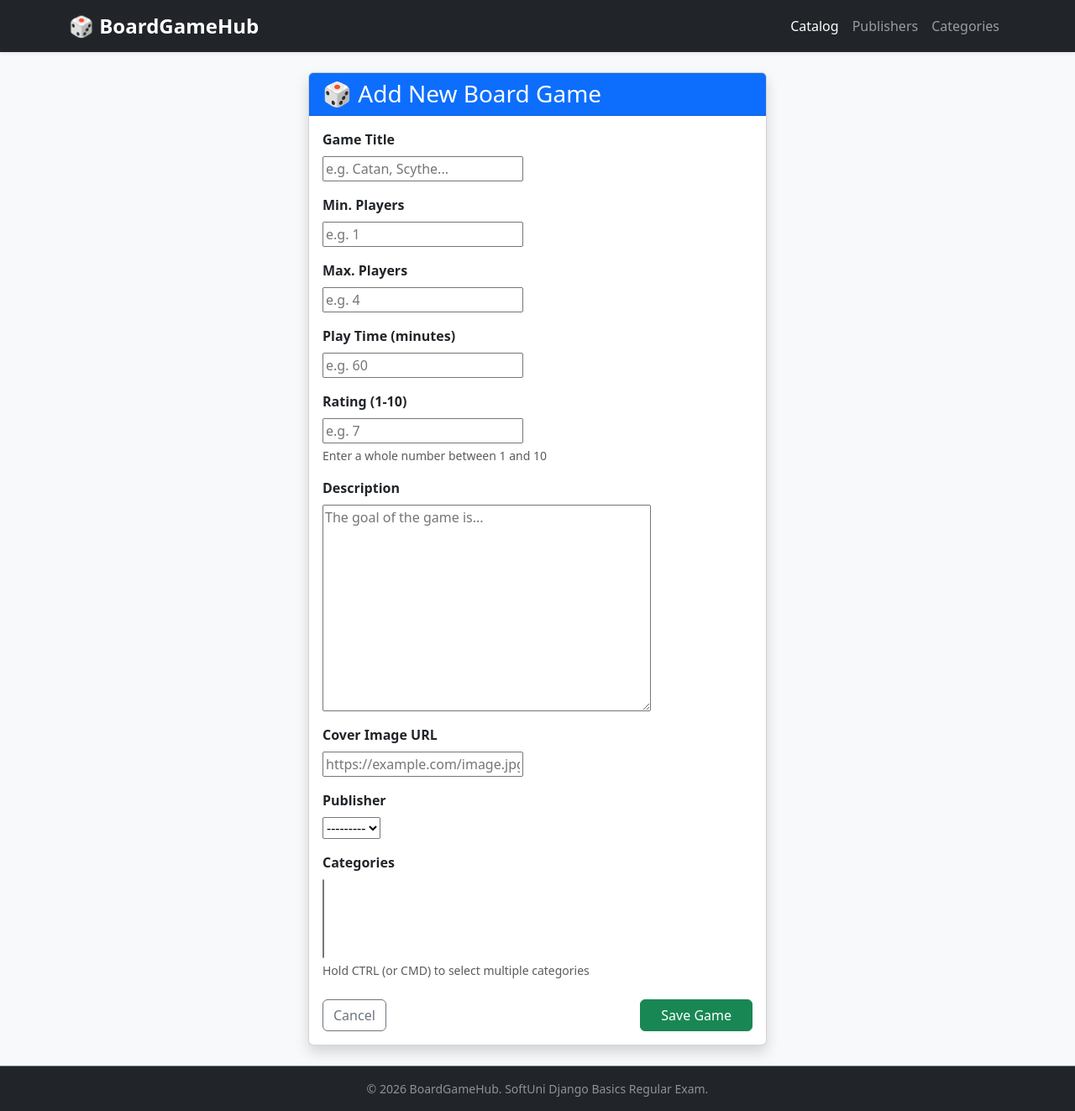
After one commit to AleksandarKrachmarov/boardgames-hub, a Django app: page /create/ in a window 1280 px wide. The commit adds this page. Shown: the whole page at 84% size. Run offline with Django 5.2, Linux system fonts and the light colour scheme; data that the repository does not hold is empty.

Commit message:
Implement full CRUD operations for BoardGame model

```diff
--- /dev/null
+++ b/games/forms.py
@@ -0,0 +1,42 @@
+from django import forms
+
+from games.models import BoardGame
+
+
+class BoardGameBaseForm(forms.ModelForm):
+    class Meta:
+        model = BoardGame
+        fields = '__all__'
+        labels = {
+            'title': 'Game Title',
+            'min_players': 'Min. Players',
+            'max_players': 'Max. Players',
+            'play_time': 'Play Time (minutes)',
+            'rating': 'Rating (1-10)',
+            'description': 'Description',
+            'cover_image_url': 'Cover Image URL',
+            'publisher': 'Publisher',
+            'categories': 'Categories',
+        }
+        widgets = {
+            'title': forms.TextInput(attrs={'placeholder': 'e.g. Catan, Scythe...'}),
+            'min_players': forms.NumberInput(attrs={'placeholder': 'e.g. 1'}),
+            'max_players': forms.NumberInput(attrs={'placeholder': 'e.g. 4'}),
+            'play_time': forms.NumberInput(attrs={'placeholder': 'e.g. 60'}),
+            'rating': forms.NumberInput(attrs={'placeholder': 'e.g. 7'}),
+            'description': forms.Textarea(attrs={'placeholder': 'The goal of the game is...'}),
+            'cover_image_url': forms.URLInput(attrs={'placeholder': 'https://example.com/image.jpg'}),
+        }
+        help_texts = {
+            'rating': 'Enter a whole number between 1 and 10',
+            'categories': 'Hold CTRL (or CMD) to select multiple categories'
+        }
+
+class BoardGameCreateForm(BoardGameBaseForm):
+    pass
+
+class BoardGameDeleteForm(BoardGameBaseForm):
+    def __init__(self, *args, **kwargs):
+        super().__init__(*args, **kwargs)
+        for field in self.fields.values():
+            field.disabled = True
--- a/games/models.py
+++ b/games/models.py
@@ -11,7 +11,7 @@ def validate_positive(value):
         raise ValidationError('Value must be greater than 0')
 
 class BoardGame(models.Model):
-    name = models.CharField(
+    title = models.CharField(
         max_length=100,
         verbose_name='Game Title',
     )
@@ -52,7 +52,7 @@ class BoardGame(models.Model):
     )
 
     class Meta:
-        ordering = ('-rating', 'name')
+        ordering = ('-rating', 'title')
 
     def __str__(self):
-        return self.name
+        return self.title
--- a/games/urls.py
+++ b/games/urls.py
@@ -4,4 +4,8 @@ from games import views
 
 urlpatterns = [
     path('', views.index, name='index'),
+    path('create/', views.create_game, name='create_game'),
+    path('details/<int:pk>/', views.game_details, name='game_details'),
+    path('edit/<int:pk>/', views.edit_game, name='edit_game'),
+    path('delete/<int:pk>/', views.delete_game, name='delete_game'),
 ]
--- a/games/views.py
+++ b/games/views.py
@@ -1,7 +1,8 @@
 from django.http import HttpResponse
 from django.http.request import HttpRequest
-from django.shortcuts import render
+from django.shortcuts import render, redirect, get_object_or_404
 
+from games.forms import BoardGameCreateForm, BoardGameDeleteForm
 from games.models import BoardGame
 
 def index(request: HttpRequest) -> HttpResponse:
@@ -11,3 +12,57 @@ def index(request: HttpRequest) -> HttpResponse:
     }
 
     return render(request, 'games/index.html', context)
+
+def create_game(request: HttpRequest) -> HttpResponse:
+    if request.method == 'POST':
+        form = BoardGameCreateForm(request.POST)
+        if form.is_valid():
+            form.save()
+            return redirect('index')
+    else:
+        form = BoardGameCreateForm()
+
+    context = {
+        'form': form,
+    }
+
+    return render(request, 'games/create_game.html', context)
+
+def game_details(request: HttpRequest, pk: int) -> HttpResponse:
+    game = get_object_or_404(BoardGame, pk=pk)
+    context = {
+        'game': game,
+    }
+    return render(request, 'games/game_details.html', context)
+
+def edit_game(request: HttpRequest, pk: int) -> HttpResponse:
+    game = get_object_or_404(BoardGame, pk=pk)
+    if request.method == 'POST':
+        form = BoardGameCreateForm(request.POST, instance=game)
+        if form.is_valid():
+            form.save()
+            return redirect('game_details', pk=pk)
+    else:
+        form = BoardGameCreateForm(instance=game)
+
+    context = {
+        'form': form,
+        'game': game,
+    }
+
+    return render(request, 'games/edit_game.html', context)
+
+def delete_game(request: HttpRequest, pk: int) -> HttpResponse:
+    game = get_object_or_404(BoardGame, pk=pk)
+    if request.method == 'POST':
+        game.delete()
+        return redirect('index')
+
+    form = BoardGameDeleteForm(instance=game)
+
+    context = {
+        'game': game,
+        'form': form
+    }
+
+    return render(request, 'games/delete_game.html', context)
--- /dev/null
+++ b/templates/games/create_game.html
@@ -0,0 +1,57 @@
+{% extends 'base.html' %}
+
+{% block title %}Add New Game - BoardGameHub{% endblock %}
+
+{% block content %}
+<div class="row justify-content-center">
+    <div class="col-md-8 col-lg-6">
+        <div class="card shadow">
+            <div class="card-header bg-primary text-white">
+                <h3 class="card-title mb-0">🎲 Add New Board Game</h3>
+            </div>
+            <div class="card-body">
+                <form method="POST" novalidate>
+                    {% csrf_token %}
+
+                    {% if form.non_field_errors %}
+                        <div class="alert alert-danger">
+                            {% for error in form.non_field_errors %}
+                                <p class="mb-0">{{ error }}</p>
+                            {% endfor %}
+                        </div>
+                    {% endif %}
+
+                    {% for field in form %}
+                        <div class="mb-3">
+                            <label for="{{ field.id_for_label }}" class="form-label fw-bold">
+                                {{ field.label }}
+                            </label>
+
+                            <div class="input-group">
+                                {{ field }}
+                            </div>
+
+                            {% if field.help_text %}
+                                <div class="form-text text-muted">{{ field.help_text }}</div>
+                            {% endif %}
+
+                            {% if field.errors %}
+                                <div class="text-danger small mt-1">
+                                    {% for error in field.errors %}
+                                        <div>⚠️ {{ error }}</div>
+                                    {% endfor %}
+                                </div>
+                            {% endif %}
+                        </div>
+                    {% endfor %}
+
+                    <div class="d-flex justify-content-between align-items-center mt-4">
+                        <a href="{% url 'index' %}" class="btn btn-outline-secondary">Cancel</a>
+                        <button type="submit" class="btn btn-success px-4">Save Game</button>
+                    </div>
+                </form>
+            </div>
+        </div>
+    </div>
+</div>
+{% endblock %}
--- a/templates/includes/nav.html
+++ b/templates/includes/nav.html
@@ -1,13 +1,13 @@
 <nav class="navbar navbar-expand-lg navbar-dark bg-dark shadow-sm">
     <div class="container">
-        <a class="navbar-brand fw-bold fs-4" href="#">🎲 BoardGameHub</a>
+        <a class="navbar-brand fw-bold fs-4" href="{% url 'index' %}">🎲 BoardGameHub</a>
         <button class="navbar-toggler" type="button" data-bs-toggle="collapse" data-bs-target="#navbarNav">
             <span class="navbar-toggler-icon"></span>
         </button>
         <div class="collapse navbar-collapse" id="navbarNav">
             <ul class="navbar-nav ms-auto">
                 <li class="nav-item">
-                    <a class="nav-link active" href="#">Catalog</a>
+                    <a class="nav-link active" href="{% url 'index' %}">Catalog</a>
                 </li>
                 <li class="nav-item">
                     <a class="nav-link" href="#">Publishers</a>
@@ -15,9 +15,6 @@
                 <li class="nav-item">
                     <a class="nav-link" href="#">Categories</a>
                 </li>
-                <li class="nav-item ms-lg-2">
-                    <a class="btn btn-outline-light btn-sm mt-1 mt-lg-0" href="#">+ Add Game</a>
-                </li>
             </ul>
         </div>
     </div>
```
Also changed, not shown: templates/games/delete_game.html (added, +59 -0 lines), templates/games/edit_game.html (added, +57 -0 lines), templates/games/game_details.html (added, +71 -0 lines), templates/games/index.html (+6 -4 lines), games/migrations/0002_alter_boardgame_options_rename_name_boardgame_title.py (added).
